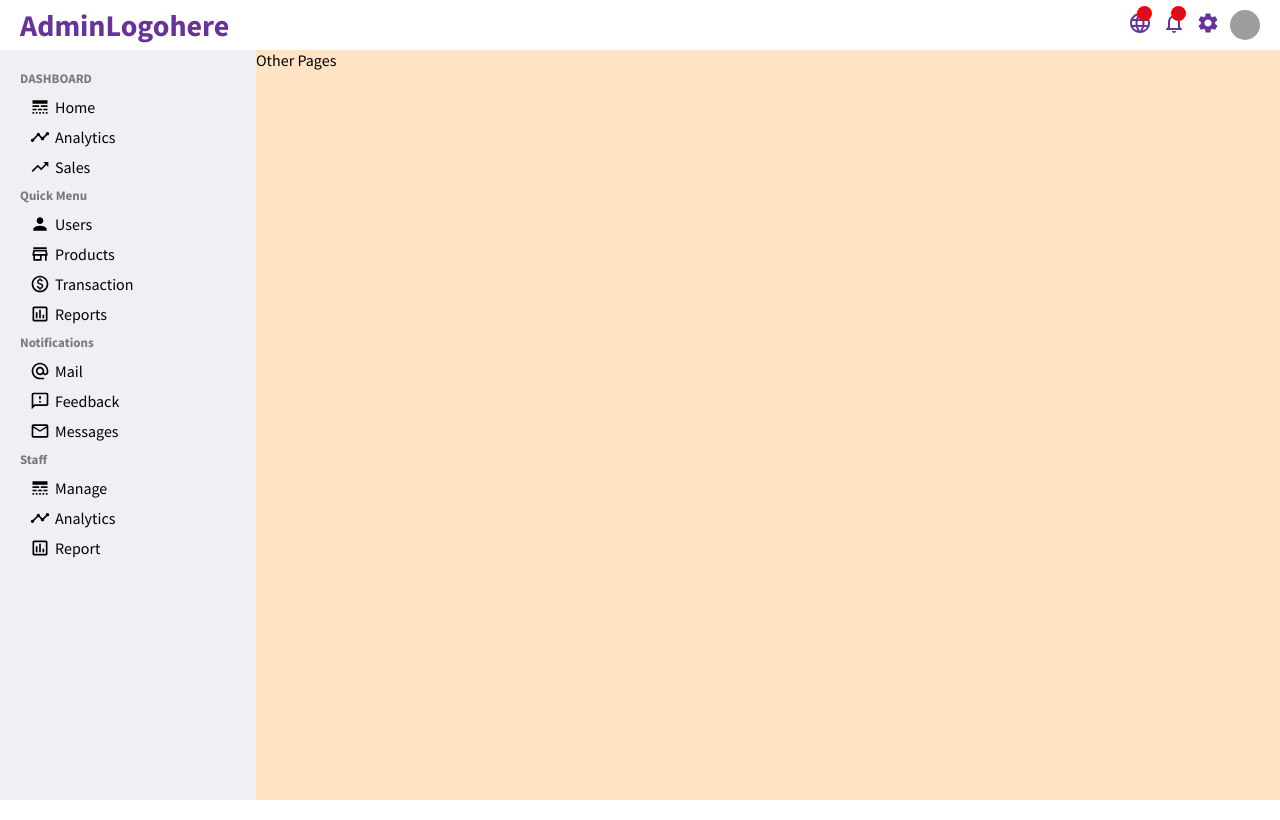
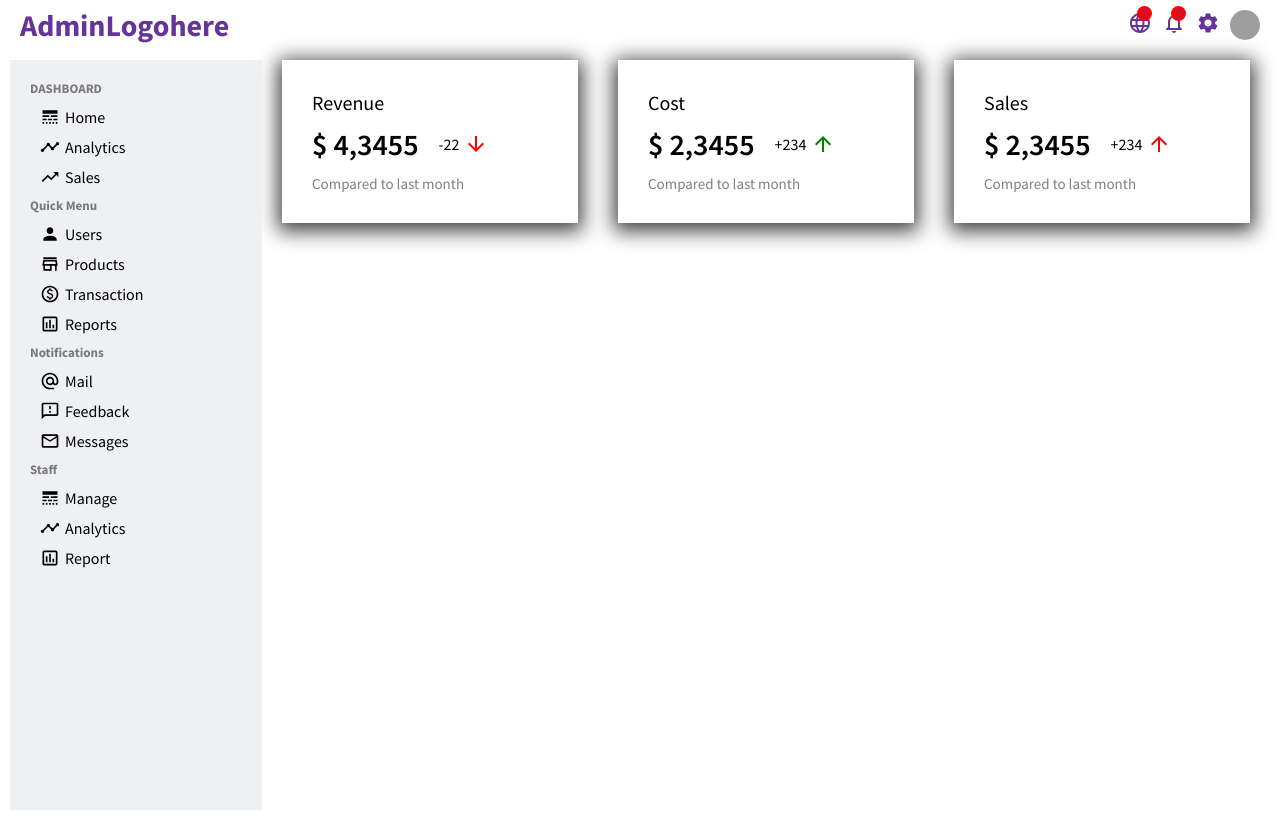
Before and after one commit to sonysandr/admindash, a React (Create React App) app: page / in a window 1280 px wide. Built offline with nearby package versions, Linux system fonts and the light colour scheme; grey boxes are pictures that could not be loaded.

Commit message:
fifth commit dashboard Home component

```diff
--- a/src/App.css
+++ b/src/App.css
@@ -1,7 +1,4 @@
 .container{
     display: flex;
+    margin: 10px;
 }
-.others{
-    background-color: bisque;
-    flex: 4;
-}
--- a/src/App.js
+++ b/src/App.js
@@ -1,6 +1,7 @@
 import "./App.css";
 import Sidebar from "./components/sidebar/Sidebar";
 import Topbar from "./components/topbar/Topbar";
+import Home from "./pages/home/Home";
 
 function App() {
   return (
@@ -8,7 +9,8 @@
       <Topbar />
       <div className="container">
         <Sidebar />
-        <div className="others">Other Pages</div>
+        <Home />
+
       </div>
     </div>
   );
--- /dev/null
+++ b/src/components/featuredinfo/FeaturedInfo.js
@@ -0,0 +1,35 @@
+import React from 'react'
+import './featuredinfo.css'
+import { ArrowDownward, ArrowUpward } from '@mui/icons-material'
+
+export default function FeaturedInfo() {
+  return (
+    <div className='featured'>
+        <div className="featuredItem">
+            <span className="featuredTitle">Revenue</span>
+            <div className="featuredMoneyContainer">
+                <div className="featuredMoney">$ 4,3455</div>
+                <div className="featuredMoneyRate"> -22 <ArrowDownward className='featuredIcon negative'/></div>
+            </div>
+            <span className="featuredSub">Compared to last month</span>
+        </div>
+        <div className="featuredItem">
+            <span className="featuredTitle">Cost</span>
+            <div className="featuredMoneyContainer">
+                <div className="featuredMoney">$ 2,3455</div>
+                <div className="featuredMoneyRate"> +234 <ArrowUpward className='featuredIcon'/></div>
+            </div>
+            <span className="featuredSub">Compared to last month</span>
+        </div>
+        <div className="featuredItem">
+            <span className="featuredTitle">Sales</span>
+            <div className="featuredMoneyContainer">
+                <div className="featuredMoney">$ 2,3455</div>
+                <div className="featuredMoneyRate"> +234 <ArrowUpward className='featuredIcon negative'/></div>
+            </div>
+            <span className="featuredSub">Compared to last month</span>
+        </div>
+
+    </div>
+  )
+}
--- /dev/null
+++ b/src/components/featuredinfo/featuredinfo.css
@@ -0,0 +1,49 @@
+.featured{
+    width: 100%;
+    /* background-color: brown; */
+    display: flex;
+    justify-content: space-between;
+}
+
+.featuredItem{
+    flex: 1;
+    margin: 0px 20px;
+    padding: 30px;
+    cursor: pointer;
+    -webkit-box-shadow: 0px 4px 19px 4px rgba(0,0,0,0.76);
+box-shadow: 0px 4px 19px 4px rgba(0,0,0,0.76);
+}
+
+.featuredTitle{
+    font-size: 20px;
+}
+.featuredMoneyContainer{
+    margin: 10px 0px;
+    display: flex;
+    align-items: center;
+}
+
+.featuredMoney{
+font-size: 30px;
+font-weight: 600;
+}
+
+.featuredMoneyRate{
+    display: flex;
+    align-items: center;
+    margin-left: 20px;
+}
+
+.featuredIcon{
+    font-size: 14px;
+    margin-left: 5px;
+    color: green;
+}
+.featuredIcon.negative{
+
+    color: red;
+}
+.featuredSub{
+    font-size: 15px;
+    color: grey;
+}
--- /dev/null
+++ b/src/pages/home/Home.js
@@ -0,0 +1,11 @@
+import React from 'react'
+import FeaturedInfo from '../../components/featuredinfo/FeaturedInfo'
+import './home.css'
+
+export default function Home() {
+  return (
+    <div className='home'>
+        <FeaturedInfo/>
+    </div>
+  )
+}
--- /dev/null
+++ b/src/pages/home/home.css
@@ -0,0 +1,3 @@
+.home{
+    flex: 4;
+}
```
